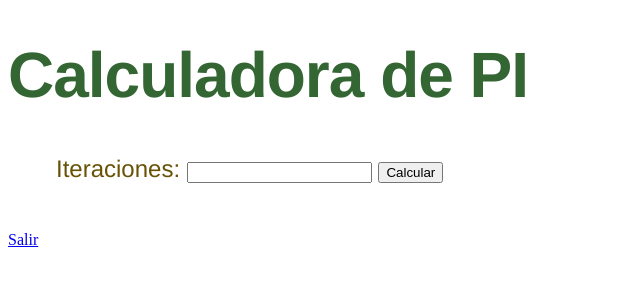
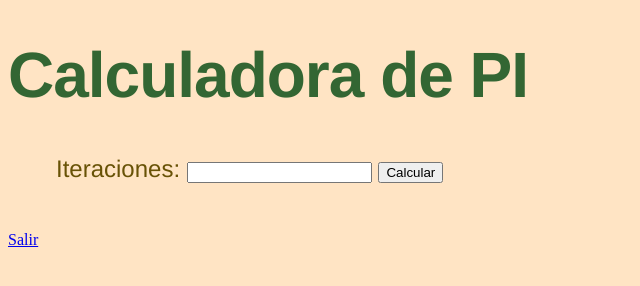
Before and after one commit to wiof/webappsdemo, a plain HTML site: page CibDemo/index.html in a window 1280 px wide. Shown: the whole page, without its empty margins (0-640 px from the left). Drawn offline with nearby package versions, Linux system fonts and the light colour scheme.

Commit message:
Fashion para test A/B

```diff
--- a/CibDemo/index.html
+++ b/CibDemo/index.html
@@ -5,6 +5,7 @@
     <title></title>
 	<meta charset="utf-8" />
     <style>
+        body { background-color : bisque; }
         h1 { color: #363; font-family: 'Helvetica Neue', sans-serif; font-size: 4em; font-weight: bold; letter-spacing: -1px; line-height: 1; }
         form, #resultado { color: #685206; font-family: 'Helvetica Neue', sans-serif; font-size: 1.5em; margin: 2em; }
     </style>
```
